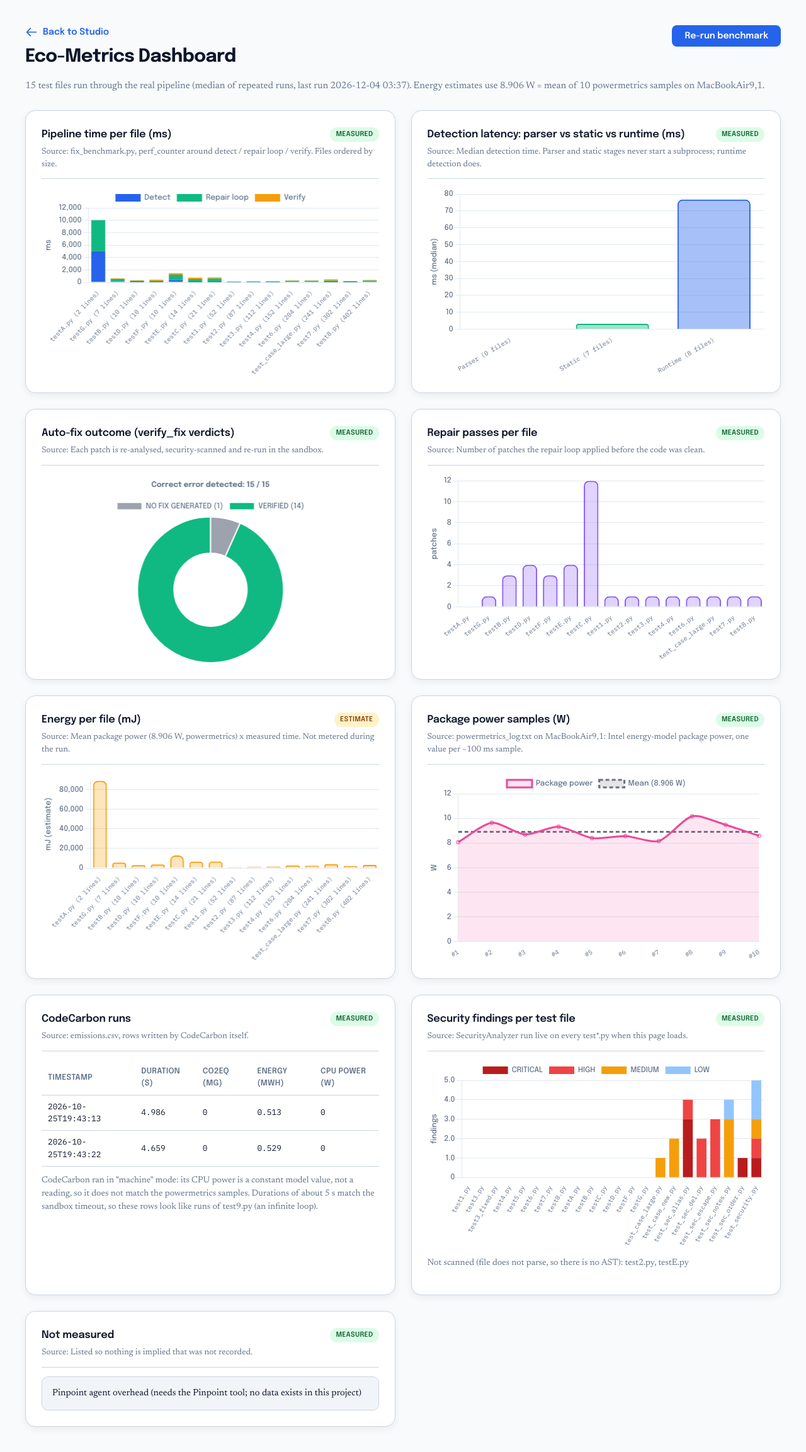
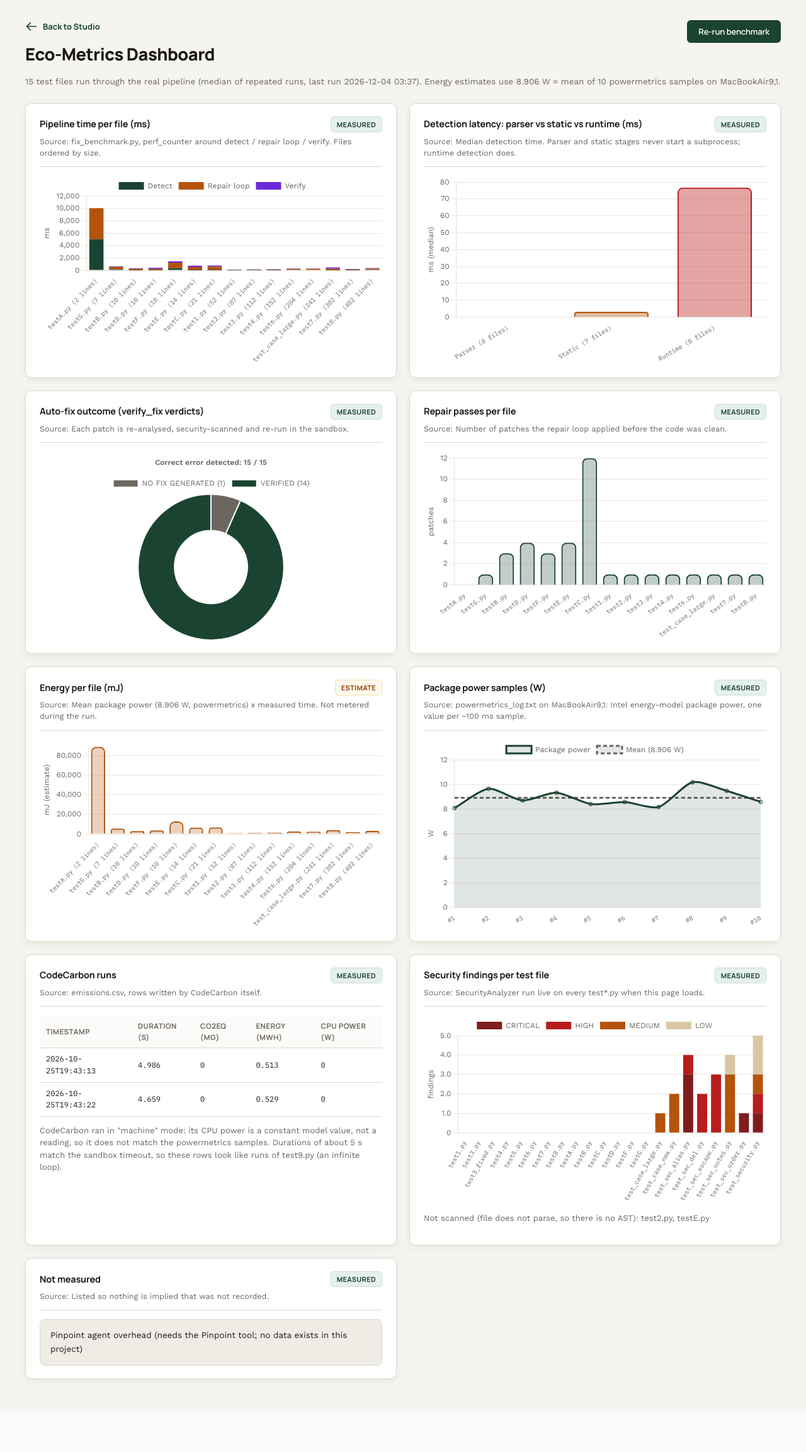
Before and after one commit to e1ixircore/compiler-error-explainer, a Flask app: page /analytics in a window 1280 px wide. Shown: the whole page at 63% size. After the commit the page ends 2199 px from the top, so only its background shows below. Run offline with Flask 3, Linux system fonts and the light colour scheme.

Commit message:
ui + w2n

```diff
--- a/requirements.txt
+++ b/requirements.txt
@@ -2,3 +2,4 @@ flask
 flask-cors
 codecarbon
 requests
+word2number
--- a/templates/analytics.html
+++ b/templates/analytics.html
@@ -6,33 +6,40 @@
     <title>Eco Analytics - Compiler Error Analysis</title>
     <link rel="preconnect" href="https://fonts.googleapis.com">
     <link rel="preconnect" href="https://fonts.gstatic.com" crossorigin>
-    <link href="https://fonts.googleapis.com/css2?family=Epilogue:wght@500;600;700&family=IBM+Plex+Mono:ital,wght@0,400;0,500;0,600;1,400&family=Newsreader:ital,opsz,wght@0,6..72,400;0,6..72,500;1,6..72,400&display=swap" rel="stylesheet">
+    <link href="https://fonts.googleapis.com/css2?family=IBM+Plex+Mono:ital,wght@0,400;0,500;0,600;1,400&family=Manrope:wght@500;600;700;800&family=Work+Sans:ital,wght@0,400;0,500;0,600;1,400&display=swap" rel="stylesheet">
     <script src="https://cdn.jsdelivr.net/npm/chart.js"></script>
     <style>
-        :root { color-scheme: light; --bg: #f8fafc; --panel: #ffffff; --panel2: #f1f5f9; --border: #cbd5e1; --text: #0f172a; --muted: #64748b; --accent: #2563eb; --accent-hover: #1d4ed8; --head: 'Epilogue', -apple-system, BlinkMacSystemFont, sans-serif; --body: 'Newsreader', Georgia, serif; --mono: 'IBM Plex Mono', monospace; }
-        body { font-family: var(--body); font-size: 15px; line-height: 1.55; background: var(--bg); color: var(--text); padding: 40px; margin: 0; }
+        :root { color-scheme: light; --bg:#f6f4ef; --panel:#ffffff; --panel2:#efece6; --border:#dcd7cd; --text:#1c1917; --muted:#6b665e; --accent:#1b4332; --accent-hover:#143326; --accent-soft:#e6f0ec; --warn:#b45309; --head:'Manrope',-apple-system,BlinkMacSystemFont,sans-serif; --body:'Work Sans',-apple-system,BlinkMacSystemFont,sans-serif; --mono:'IBM Plex Mono',monospace; }
+        * { box-sizing: border-box; }
+        body { font: 14px/1.55 var(--body); background: var(--bg); color: var(--text); padding: 32px 40px 48px; margin: 0; }
         h1, h2, h3, h4, .back-link, .btn, .badge, th { font-family: var(--head); }
         .header { display: flex; justify-content: space-between; align-items: flex-start; margin-bottom: 12px; gap: 20px; }
-        .header h1 { font-size: 1.8rem; font-weight: 700; letter-spacing: -0.02em; margin: 6px 0 0; }
-        .back-link { color: var(--accent); text-decoration: none; font-size: 0.9rem; font-weight: 600; display: flex; align-items: center; gap: 8px; }
-        .meta { color: var(--muted); font-size: 0.95rem; margin-bottom: 26px; line-height: 1.55; }
-        .btn { padding: 10px 20px; border-radius: 8px; border: none; font-size: 0.88rem; font-weight: 600; cursor: pointer; background: var(--accent); color: #fff; white-space: nowrap; }
+        .header h1 { font-size: 1.7rem; font-weight: 800; letter-spacing: -0.02em; margin: 6px 0 0; }
+        .back-link { color: var(--accent); text-decoration: none; font-size: 13px; font-weight: 700; display: inline-flex; align-items: center; gap: 8px; }
+        .back-link:hover { text-decoration: underline; }
+        .meta { color: var(--muted); font-size: 13.5px; margin-bottom: 24px; line-height: 1.55; }
+        .btn { padding: 9px 18px; border-radius: 6px; border: 0; font-size: 13px; font-weight: 600; letter-spacing: -0.01em; cursor: pointer; background: var(--accent); color: #fff; white-space: nowrap; transition: background-color .18s ease, transform .14s ease, opacity .18s ease; }
         .btn:hover:not(:disabled) { background: var(--accent-hover); }
-        .btn:disabled { opacity: .6; cursor: wait; }
-        .chart-grid { display: grid; grid-template-columns: repeat(auto-fit, minmax(450px, 1fr)); gap: 25px; }
-        .chart-card { background: var(--panel); border: 1px solid var(--border); border-radius: 16px; padding: 25px; box-shadow: 0 4px 12px rgba(15, 23, 42, 0.06); }
-        .chart-card h3 { font-size: 1.02rem; letter-spacing: -0.01em; margin: 0 0 6px; color: var(--text); font-weight: 600; display: flex; justify-content: space-between; gap: 10px; align-items: center; }
-        .src { font-size: 0.85rem; color: var(--muted); margin: 0 0 14px; padding-bottom: 12px; border-bottom: 1px solid var(--border); line-height: 1.45; }
+        .btn:active:not(:disabled) { transform: scale(0.98); }
+        .btn:focus-visible, .back-link:focus-visible { outline: 2px solid var(--accent); outline-offset: 2px; }
+        .btn:disabled { opacity: .5; cursor: wait; }
+        .chart-grid { display: grid; grid-template-columns: repeat(auto-fit, minmax(450px, 1fr)); gap: 20px; }
+        .chart-card { background: var(--panel); border: 1px solid var(--border); border-radius: 10px; padding: 20px 22px; box-shadow: 0 4px 12px rgba(28, 25, 23, 0.06); animation: cardIn .32s cubic-bezier(0.16,1,0.3,1) both; }
+        .chart-card h3 { font-size: 14.5px; font-weight: 700; letter-spacing: -0.01em; margin: 0 0 6px; color: var(--text); display: flex; justify-content: space-between; gap: 10px; align-items: center; }
+        .src { font-size: 12.5px; color: var(--muted); margin: 0 0 14px; padding-bottom: 12px; border-bottom: 1px solid var(--border); line-height: 1.45; }
         .chart-container { position: relative; height: 300px; width: 100%; }
-        .badge { font-size: 0.68rem; font-weight: 600; letter-spacing: 0.03em; padding: 3px 9px; border-radius: 999px; background: #fef3c7; color: #92400e; white-space: nowrap; }
-        .badge.real { background: #dcfce7; color: #166534; }
-        .note { font-size: 0.88rem; color: var(--muted); margin-top: 12px; line-height: 1.5; }
-        table { width: 100%; border-collapse: collapse; font-size: 0.85rem; }
+        .badge { font-size: 11px; font-weight: 700; letter-spacing: 0.03em; padding: 3px 9px; border-radius: 5px; background: #fef9ec; color: #92400e; border: 1px solid #f3dfb0; white-space: nowrap; }
+        .badge.real { background: var(--accent-soft); color: var(--accent); border-color: #c6dfd4; }
+        .note { font-size: 13px; color: var(--muted); margin-top: 12px; line-height: 1.5; }
+        table { width: 100%; border-collapse: collapse; font-size: 12.5px; }
         th, td { text-align: left; padding: 8px 10px; border-bottom: 1px solid var(--border); }
-        th { color: var(--muted); font-size: 0.78rem; font-weight: 600; text-transform: uppercase; letter-spacing: 0.02em; }
-        td { font-family: var(--mono); font-size: 0.8rem; }
-        .empty { background: var(--panel); border: 1px dashed var(--border); border-radius: 12px; padding: 30px; color: var(--muted); }
-        .nm { background: var(--panel2); border: 1px solid var(--border); border-radius: 10px; padding: 14px 16px; font-size: 0.92rem; line-height: 1.6; }
+        th { color: var(--muted); font-size: 11.5px; font-weight: 700; text-transform: uppercase; letter-spacing: 0.04em; background: #fcfbf9; }
+        td { font-family: var(--mono); font-size: 12px; }
+        .empty { background: var(--panel); border: 1px dashed var(--border); border-radius: 10px; padding: 30px; color: var(--muted); text-align: center; }
+        .nm { background: var(--panel2); border: 1px solid var(--border); border-radius: 8px; padding: 14px 16px; font-size: 13.5px; line-height: 1.6; }
+        @keyframes cardIn { from { opacity: 0; transform: translateY(8px); } to { opacity: 1; transform: none; } }
+        @media (max-width: 560px) { body { padding: 20px 14px; } .chart-grid { grid-template-columns: 1fr; } }
+        @media (prefers-reduced-motion: reduce) { *, *::before, *::after { animation-duration: .01ms !important; transition-duration: .01ms !important; } }
     </style>
 </head>
 <body>
@@ -52,19 +59,19 @@
     <div id="content"></div>
 
     <script>
-        Chart.defaults.color = '#64748b';
-        Chart.defaults.borderColor = '#e2e8f0';
-        Chart.defaults.font.family = "'Epilogue', -apple-system, BlinkMacSystemFont, sans-serif";
+        Chart.defaults.color = '#6b665e';
+        Chart.defaults.borderColor = '#e6e1d7';
+        Chart.defaults.font.family = "'Work Sans', -apple-system, BlinkMacSystemFont, sans-serif";
         const charts = {};
         const COLORS = {
-            detect: '#2563EB', repair: '#10B981', verify: '#F59E0B',
-            CRITICAL: '#B91C1C', HIGH: '#EF4444', MEDIUM: '#F59E0B', LOW: '#93C5FD'
+            detect: '#1b4332', repair: '#b45309', verify: '#6d28d9',
+            CRITICAL: '#7f1d1d', HIGH: '#b91c1c', MEDIUM: '#b45309', LOW: '#d9c7a3'
         };
         const VERDICT_COLORS = {
-            'VERIFIED': '#10B981',
-            'PARTIAL': '#F59E0B',
-            'REJECTED': '#EF4444',
-            'NO FIX GENERATED': '#9CA3AF'
+            'VERIFIED': '#1b4332',
+            'PARTIAL': '#b45309',
+            'REJECTED': '#b91c1c',
+            'NO FIX GENERATED': '#6b665e'
         };
 
         function el(tag, props = {}, children = []) {
@@ -98,10 +105,10 @@
             plugins: {
                 legend: { display: stacked },
                 tooltip: {
-                    backgroundColor: '#0f172a',
-                    titleColor: '#f8fafc',
-                    bodyColor: '#f1f5f9',
-                    borderColor: '#cbd5e1',
+                    backgroundColor: '#1c1917',
+                    titleColor: '#f6f4ef',
+                    bodyColor: '#efece6',
+                    borderColor: '#dcd7cd',
                     borderWidth: 1,
                     padding: 12,
                     borderRadius: 8
@@ -112,7 +119,7 @@
                     beginAtZero: true,
                     stacked: !!stacked,
                     title: { display: !!yTitle, text: yTitle },
-                    grid: { color: '#e2e8f0' }
+                    grid: { color: '#ebe7de' }
                 },
                 x: {
                     stacked: !!stacked,
@@ -214,8 +221,8 @@
                     labels: ['Parser (' + d.stage.parser.n + ' files)', 'Static (' + d.stage.static.n + ' files)', 'Runtime (' + d.stage.runtime.n + ' files)'],
                     datasets: [{
                         data: [d.stage.parser.median_ms, d.stage.static.median_ms, d.stage.runtime.median_ms],
-                        backgroundColor: ['#7c3aed66', '#10B98166', '#2563EB66'],
-                        borderColor: ['#7c3aed', '#10B981', '#2563EB'],
+                        backgroundColor: ['#6d28d966', '#b4530966', '#b91c1c66'],
+                        borderColor: ['#6d28d9', '#b45309', '#b91c1c'],
                         borderWidth: 2,
                         borderRadius: 8
                     }]
@@ -230,7 +237,7 @@
                     labels: vk.map(k => k + ' (' + d.outcomes.verdicts[k] + ')'),
                     datasets: [{
                         data: vk.map(k => d.outcomes.verdicts[k]),
-                        backgroundColor: vk.map(k => VERDICT_COLORS[k] || '#6B7280')
+                        backgroundColor: vk.map(k => VERDICT_COLORS[k] || '#6b665e')
                     }]
                 },
                 options: {
@@ -248,8 +255,8 @@
                     labels: d.patches.labels,
                     datasets: [{
                         data: d.patches.values,
-                        backgroundColor: '#8B5CF644',
-                        borderColor: '#8B5CF6',
+                        backgroundColor: '#1b433244',
+                        borderColor: '#1b4332',
                         borderWidth: 2,
                         borderRadius: 8
                     }]
@@ -263,8 +270,8 @@
                     labels: d.energy.labels,
                     datasets: [{
                         data: d.energy.mJ,
-                        backgroundColor: '#F59E0B44',
-                        borderColor: '#F59E0B',
+                        backgroundColor: '#b4530944',
+                        borderColor: '#b45309',
                         borderWidth: 2,
                         borderRadius: 8
                     }]
@@ -278,8 +285,8 @@
                     data: {
                         labels: d.power.labels,
                         datasets: [
-                            { label: 'Package power', data: d.power.watts, borderColor: '#EC4899', backgroundColor: '#EC489922', fill: true, tension: .25 },
-                            { label: 'Mean (' + d.power.mean_w + ' W)', data: d.power.watts.map(() => d.power.mean_w), borderColor: '#6B7280', borderDash: [6, 4], pointRadius: 0 }
+                            { label: 'Package power', data: d.power.watts, borderColor: '#1b4332', backgroundColor: '#1b433322', fill: true, tension: .25 },
+                            { label: 'Mean (' + d.power.mean_w + ' W)', data: d.power.watts.map(() => d.power.mean_w), borderColor: '#6b665e', borderDash: [6, 4], pointRadius: 0 }
                         ]
                     },
                     options: { ...baseOpts('W', false), plugins: { legend: { display: true } } }
```
Also changed, not shown: check_word2number.py (added, +23 -0 lines), nlp_explainer.py (+11 -1 lines), README.md.
